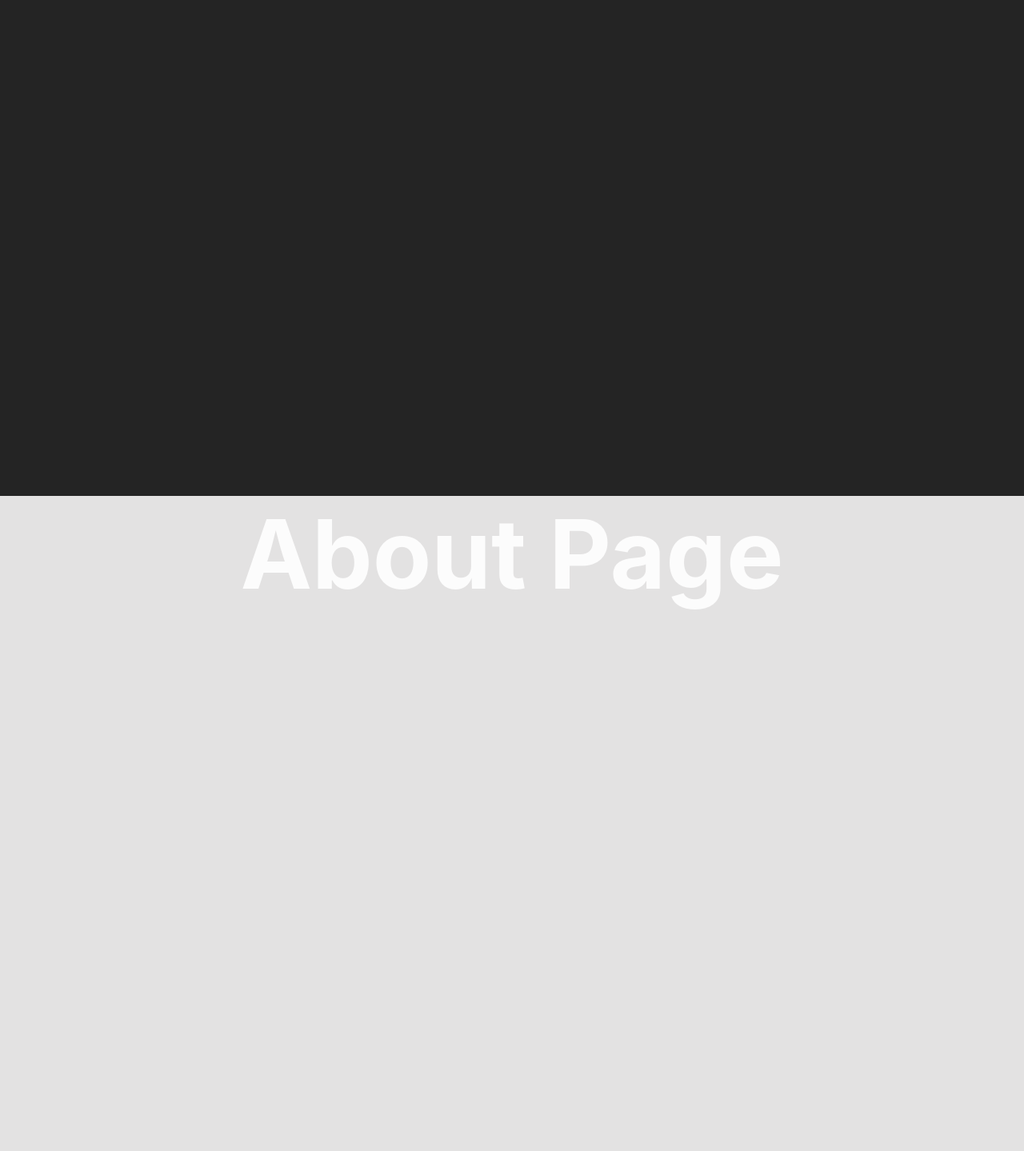
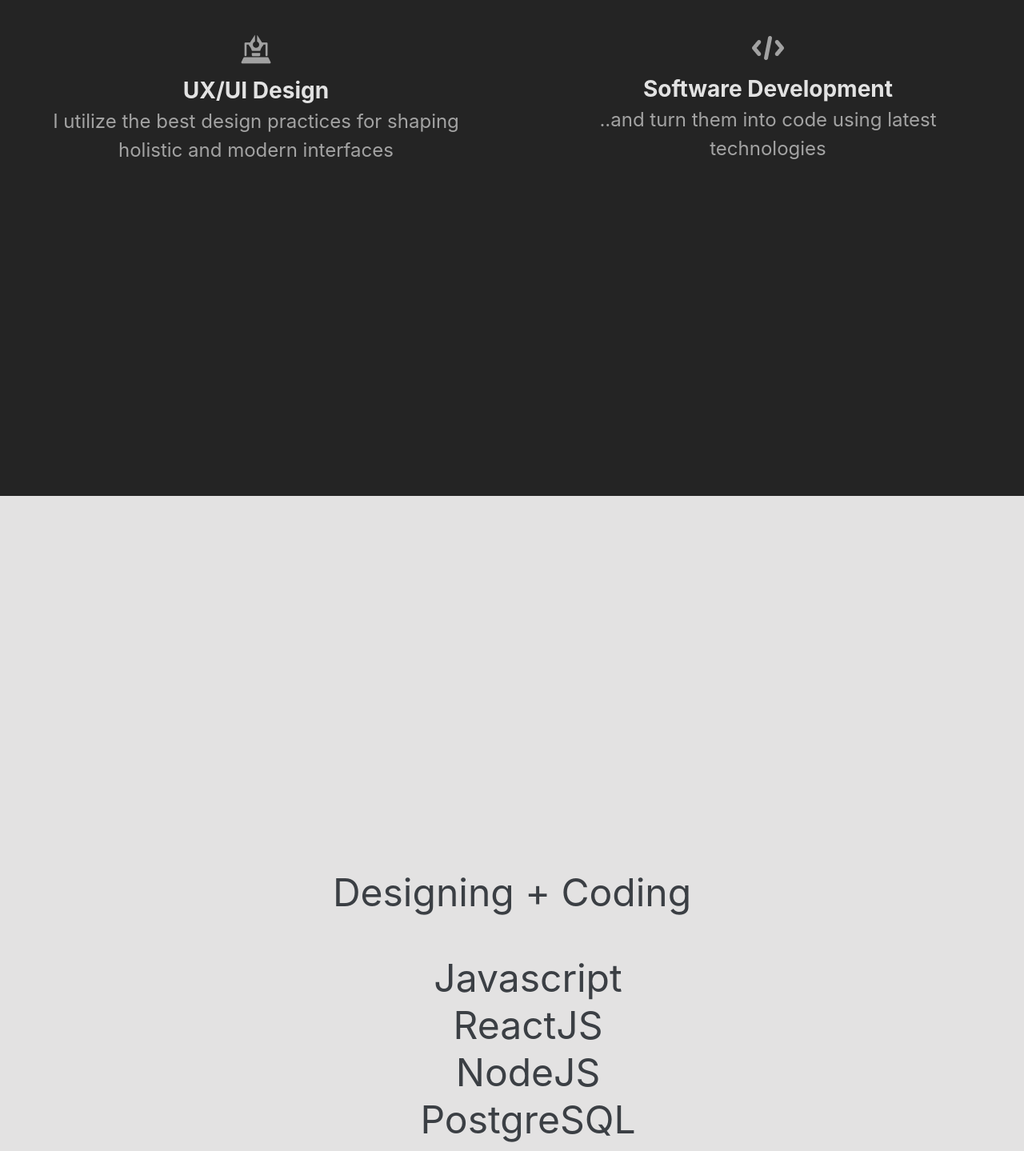
Before and after one commit to anyajegorova/portfolio2, a React (Vite) app: page / in a window 1280 px wide. Shown: the part 820-2259 px from the top of the page at 80% size. Built offline with nearby package versions, Linux system fonts and the light colour scheme; what react-locomotive-scroll would draw is missing.

Commit message:
about page

```diff
--- a/src/App.css
+++ b/src/App.css
@@ -98,6 +98,7 @@ html.has-scroll-dragging {
 }
 
 
+
 /*Langing Page*/
 
 .orange-text {
@@ -116,6 +117,7 @@ section span {
   text-align: start;
   line-height: 60px;
   display: flex;
+  flex-direction: column;
   justify-content: center;
 }
 
@@ -125,12 +127,57 @@ img {
 
 .main-info {
   display: flex;
-  justify-content: space-around;
-  min-height: 200px;
   align-items: center;
   width: 90%;
+  height: 800px;
+  justify-content: center;
+  gap: 70px;
 }
 
 .description {
   width: 985px;
 }
+
+.secondary-info {
+  display: flex;
+  justify-content: space-around;
+}
+
+.secondary-description {
+  font-size: 24px;
+  max-width: 520px;
+  text-align: center;
+  line-height: 1.5;
+  font-weight: normal;
+}
+
+h5 {
+  padding: 0px;
+  margin: 0px;
+  font-size: 28px
+}
+
+.description-container {
+  color: #D9D9D9;
+  opacity: 70%;
+}
+
+/*About page*/
+.about_page-container {
+  color: #3B3F44;
+  font-size: 48px;
+  display: flex;
+  flex-direction: column;
+  align-items: center;
+  justify-content: center;
+}
+
+li {
+  list-style-type: none;
+}
+
+#about_page{
+  display: flex;
+  align-content: center;
+  justify-content: center;
+}
--- a/src/App.jsx
+++ b/src/App.jsx
@@ -1,14 +1,18 @@
 import { useState, useRef } from 'react'
 import './App.css'
 import { LocomotiveScrollProvider } from 'react-locomotive-scroll'
+
 import Avatar from './assets/avatar.png';
 import Avatar2 from './assets/avatar2.png';
+import Coding from './assets/grey_coding.png';
+import Design from './assets/grey_design.png';
+
 import Navbar from './components/Navbar';
 
 function App() {
-  const [count, setCount] = useState(0)
+  const [count, setCount] = useState(0);
   const ref = useRef(null);
-  const options = { smooth: true, multiplier: 4 }
+  const options = { smooth: true, multiplier: 3 }
 
   return (
     <LocomotiveScrollProvider options={options} containerRef={ref}>
@@ -24,20 +28,42 @@ function App() {
             </div>
             <div className='secondary-info'>
               <div className='secondary-description'>
+                <img src={Design} alt='design icon' />
+                <h5>UX/UI Design</h5>
 
+                <div className='description-container'>
+                  I utilize the best design practices for shaping
+                  holistic  and modern interfaces
+                </div>
               </div>
               <div className='secondary-description'>
+                <img src={Coding} alt='coding icon' />
+                <h5>Software Development</h5>
+                <div className='description-container'>
+                  ..and turn them into code using latest
+                  technologies
+                </div>
+              </div>
 
-              </div>
-              <div className='secondary-description'>
-
-              </div>
             </div>
           </div>
         </section>
 
         <section id='about_page' data-scroll-section>
-          <h1>About Page</h1>
+          <div className='about_page-container'>
+            <div className='heading'>Designing + Coding</div>
+            <div className='technologies-list'>
+              <ul>
+                <li>Javascript</li>
+                <li>ReactJS</li>
+                <li>NodeJS</li>
+                <li>PostgreSQL</li>
+                <li>MongoDB</li>
+                <li>Figma</li>
+              </ul>
+
+            </div>
+          </div>
         </section>
 
         <section id='project_page' data-scroll-section>
--- a/src/components/Navbar.css
+++ b/src/components/Navbar.css
@@ -7,9 +7,13 @@ nav {
     width: 100%;
     display: flex;
     justify-content: space-around;
+
 }
 
 .navbar-container {
     padding-left: 300px;
     padding-right: 300px;
+    height: 60px;
+    display: flex;
+    align-items: center;
 }
```
Also changed, not shown: src/assets/grey_coding.png (added), src/assets/grey_design.png (added).
